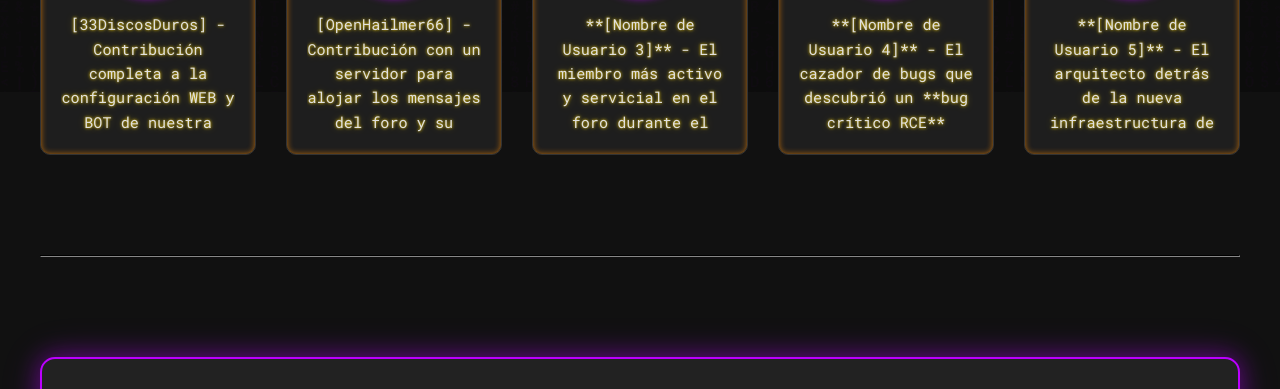
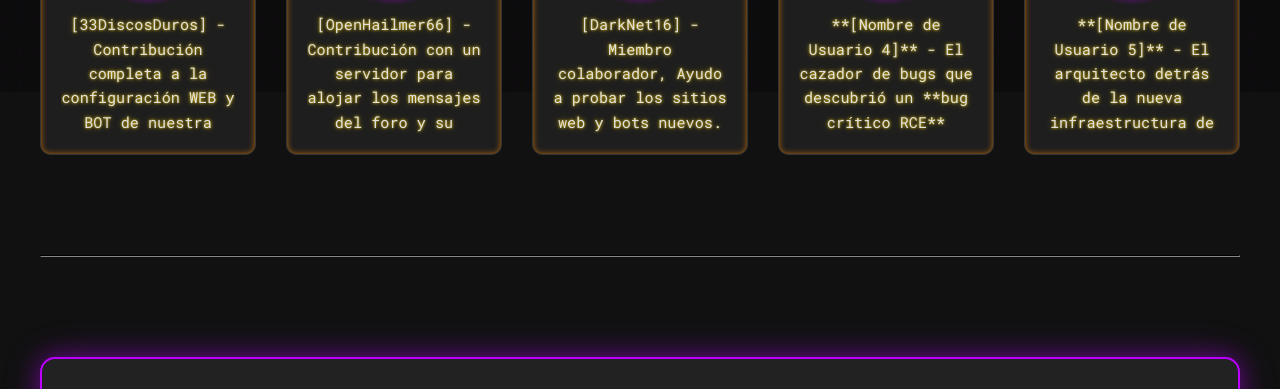
Before and after one commit to ProtocoloLeviatham/comunidad.net, a plain HTML site: page index.html in a window 1280 px wide. Shown: the part 708-1097 px from the top of the page. Drawn offline with Linux system fonts and the light colour scheme.

Commit message:
index.html

```diff
--- a/index.html
+++ b/index.html
@@ -539,7 +539,7 @@
                         <img src="miembro3.png" alt="Foto de Miembro 3">
                     </div>
                     <div class="member-text">
-                        **[Nombre de Usuario 3]** - El miembro más activo y servicial en el foro durante el último mes. Su dedicación al soporte de novatos y su rol como mantenedor de las FAQs es invaluable. Un pilar fundamental de Protocolo Leviatham.
+                        [DarkNet16] - Miembro colaborador, Ayudo a probar los sitios web y bots nuevos.
                     </div>
                 </div>
                 <div class="member-card">
```
